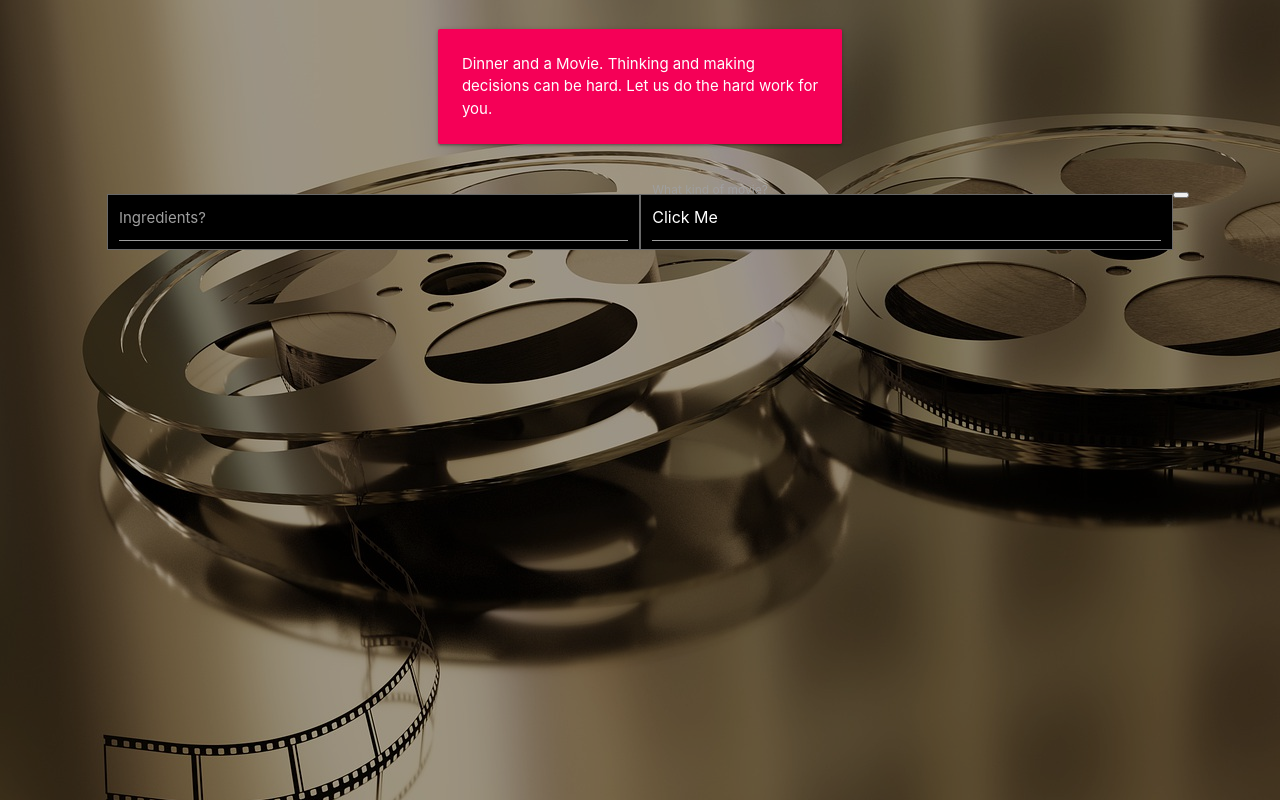
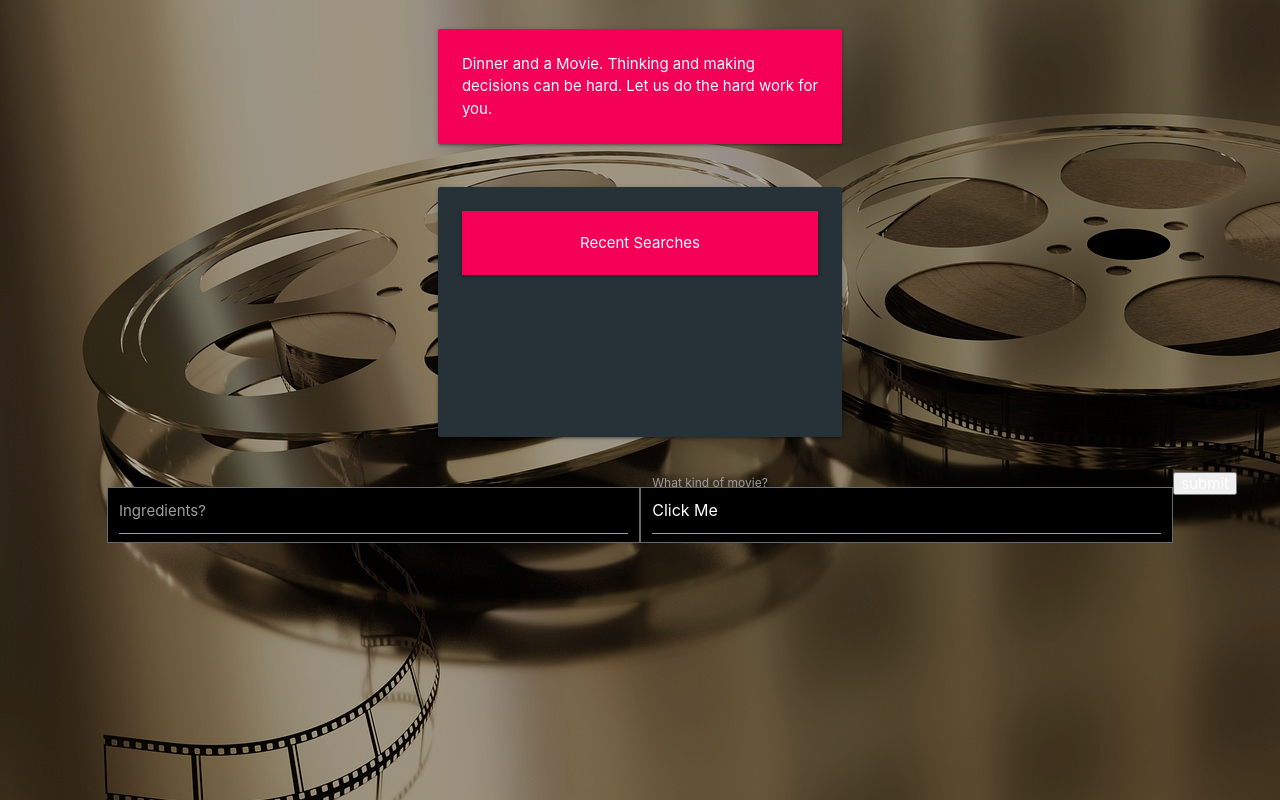
Before and after one commit to lidiabara7/project1, a plain HTML site: page index.html in a window 1280 px wide. Drawn offline with nearby package versions, Linux system fonts and the light colour scheme; no server answers.

Commit message:
html tweaks

```diff
--- a/assets/css/style.css
+++ b/assets/css/style.css
@@ -38,7 +38,7 @@ body {
   } */
 
 #main-container {
-    overflow-y: hidden;
+    overflow-y: scroll;
     /* position: absolute; */
     top: 0; bottom: 0; left: 0; right: 0;
     height: 500px;
@@ -56,3 +56,9 @@ body {
     max-height: 100%;
     height: 1000px;
 } */
+
+#trending-box {
+    height: 250px;
+    overflow-y: scroll;
+    top: 0; bottom: 0; left: 0; right: 0;
+}
--- a/assets/javascript/app.js
+++ b/assets/javascript/app.js
@@ -70,6 +70,6 @@ database.ref().on("child_added", snapshot => {
     //create p element to append to trending div
     var trending = $("<p> #" + food + " #" + genre + "</p>");
     // testing, it works! altho its more of a "last search" than a trending, but we will work on that later
-    $("body").append(trending); //<-- i have this showing up just so we can visualize it right now. will append it to a proper div tomorrow
+    $("#trending").append(trending); //<-- i have this showing up just so we can visualize it right now. will append it to a proper div tomorrow
 
 });
--- a/index.html
+++ b/index.html
@@ -43,6 +43,22 @@
     <div class="col s0 m4 l4"></div>
 
   </div>
+  <div class="row">
+      <div class="col s0 m2 l4"></div>
+      <div class="col s12 m8 l4">
+        <div id="trending-box" class="card-panel blue-grey darken-4">
+          <nav>
+              <div class="pink accent-3 center">
+                  Recent Searches
+              </div>
+            </nav>
+          <span id="trending" class="white-text center">
+          </span>
+        </div>
+      </div>
+      <div class="col s0 m2 l4"></div>
+
+    </div>
   <div class="row" id="input-row">
     <div class="col l1 m1 s1"></div>
     <form id="food">
@@ -81,7 +97,7 @@
         <label class="what-movie">What kind of movie?</label>
 
       </div>
-      <button type="button"></button>
+      <button type="button">submit</button>
 
     </form>
   </div>
```
